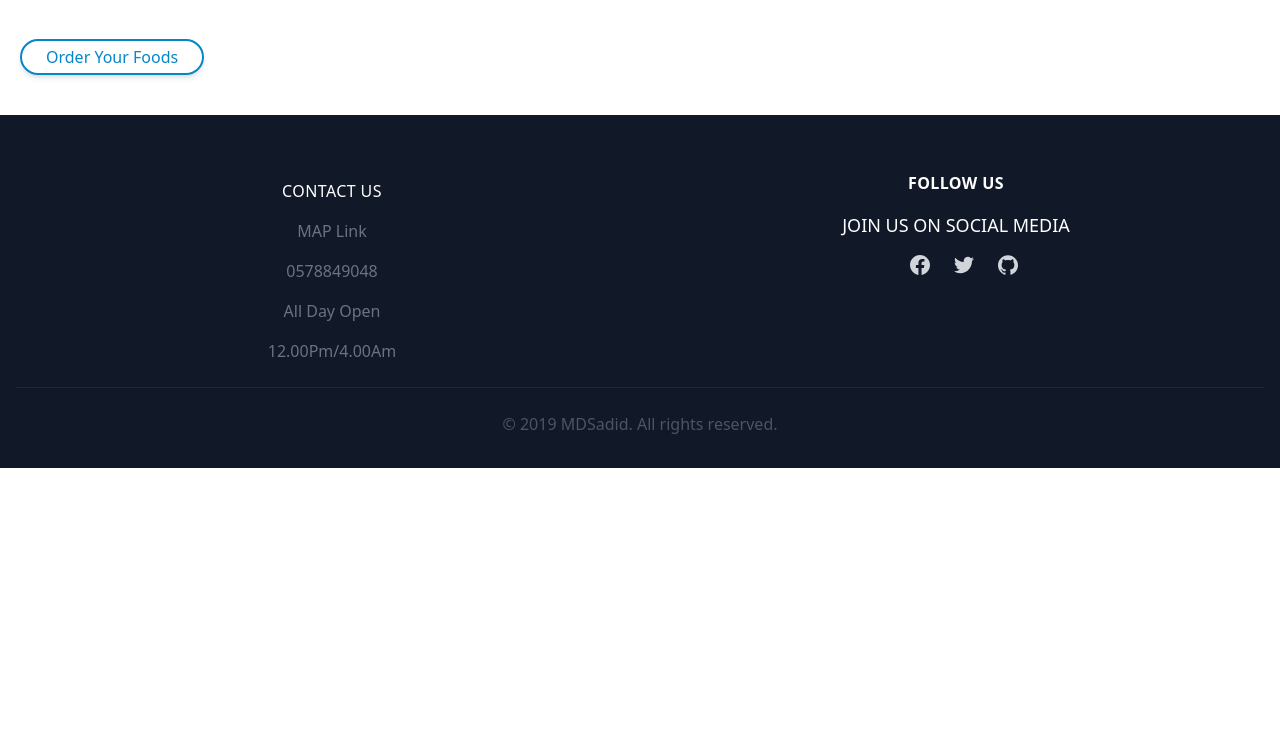
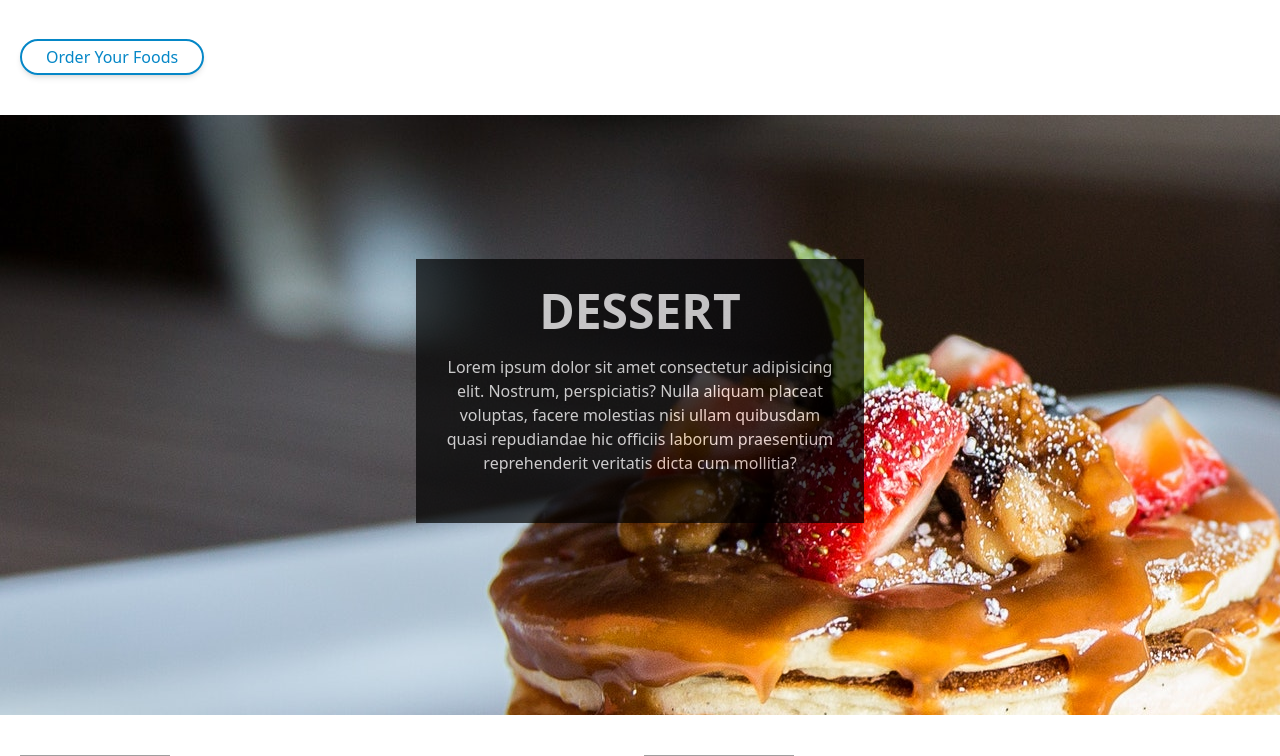
Before and after one commit to MDSadid-git/yiasemi_client, a React (Vite) app: page /menu in a window 1280 px wide. Shown: the part 1119-1875 px from the top of the page. Before the commit the page ends 1587 px from the top, so only its background shows below. Built offline with nearby package versions, Linux system fonts and the light colour scheme; grey boxes are pictures that could not be loaded.

Commit message:
Pizza menu done

```diff
--- a/src/Component/Pages/Menu/Menu.jsx
+++ b/src/Component/Pages/Menu/Menu.jsx
@@ -5,6 +5,9 @@ import sectionImageHeader from "../../Assets/menu/banner3.jpg";
 import useMenu from "../../Hooks/useMenu";
 import MenuCategory from "../Shared/MenuCategory/MenuCategory";
 import SectionTitle from "../../ComponentShered/SectionTitile/SectionTitle";
+import dessertImage from "../../Assets/menu/dessert-bg.jpeg";
+import pizzaImage from "../../Assets/menu/pizza-bg.jpg";
+
 const Menu = () => {
   const [menu] = useMenu();
   const PopluerMenu = menu.filter((item) => item.category === "popular");
@@ -31,6 +34,29 @@ const Menu = () => {
       <SectionTitle heading="Don't Miss" subHeading="Todays Offered" />
       <MenuCategory allItem={offered} />
       {/* todays ours area end */}
+
+      {/* dessert area start */}
+      <MenuCategory
+        allItem={dessert}
+        img={dessertImage}
+        menuDesctription={
+          "      Lorem ipsum dolor sit amet consectetur adipisicing elit. Nostrum, perspiciatis? Nulla aliquam placeat voluptas, facere molestias nisi ullam quibusdam quasi repudiandae hic officiis laborum praesentium reprehenderit veritatis dicta cum mollitia?"
+        }
+        menuTitle={"Dessert"}
+      />
+
+      {/* dessert area end */}
+
+      {/* Pizza area start */}
+      <MenuCategory
+        allItem={pizza}
+        img={pizzaImage}
+        menuDesctription={
+          "      Lorem ipsum dolor sit amet consectetur adipisicing elit. Nostrum, perspiciatis? Nulla aliquam placeat voluptas, facere molestias nisi ullam quibusdam quasi repudiandae hic officiis laborum praesentium reprehenderit veritatis dicta cum mollitia?"
+        }
+        menuTitle={"pizza"}
+      />
+      {/* Pizza area end */}
     </div>
   );
 };
--- a/src/Component/Pages/Shared/PageCover/PageCover.jsx
+++ b/src/Component/Pages/Shared/PageCover/PageCover.jsx
@@ -4,7 +4,7 @@ const PageCover = ({ coverImg, menuTitle, menuDesctription }) => {
   return (
     <div>
       <div
-        className="hero md:h-[600px] h[400px]"
+        className="hero md:h-[600px] h[400px] bg-fixed"
         style={{
           backgroundImage: `url(${coverImg})`,
         }}
```
